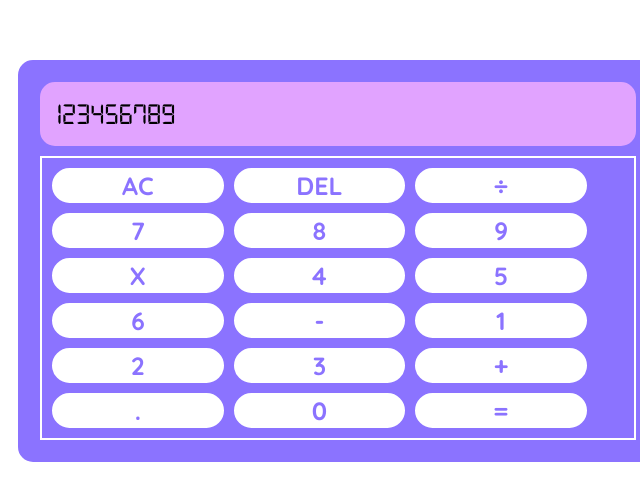
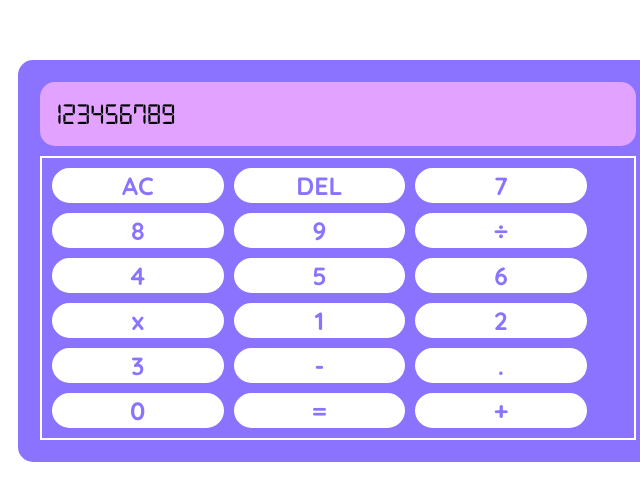
Before and after one commit to ks9927/calculator-project, a plain HTML site: page index.html in a window 1280 px wide. Shown: the part 139-640 px from the top of the page, 302-942 px from the left. Drawn offline with Linux system fonts and the light colour scheme.

Commit message:
Moved buttons round

```diff
--- a/index.html
+++ b/index.html
@@ -18,24 +18,26 @@
 
             <div class="buttons-container">
                 <button class="clear-btn">AC</button>
-                <button class="backspace-btn">DEL</button>
-                <button class="divide-btn">&divide;</button>
+                <button class="delete-btn">DEL</button>
                 <button class="number-btn">7</button>
                 <button class="number-btn">8</button>
                 <button class="number-btn">9</button>
-                <button class="multiply-btn">X</button>
+                <button class="divide-btn">&divide;</button>
+
                 <button class="number-btn">4</button>
                 <button class="number-btn">5</button>
                 <button class="number-btn">6</button>
-                <button class="subtract-btn">-</button>
+                <button class="multiply-btn">x</button>
+
                 <button class="number-btn">1</button>
                 <button class="number-btn">2</button>
                 <button class="number-btn">3</button>
-                <button class="add-btn">+</button>
+                <button class="subtract-btn">-</button>
                 <button class="decimal-btn">.</button>
                 <button class="number-btn">0</button>
 
                 <button class="equals-btn">=</button>
+                <button class="add-btn">+</button>
             </div>
     </div>
 
```
